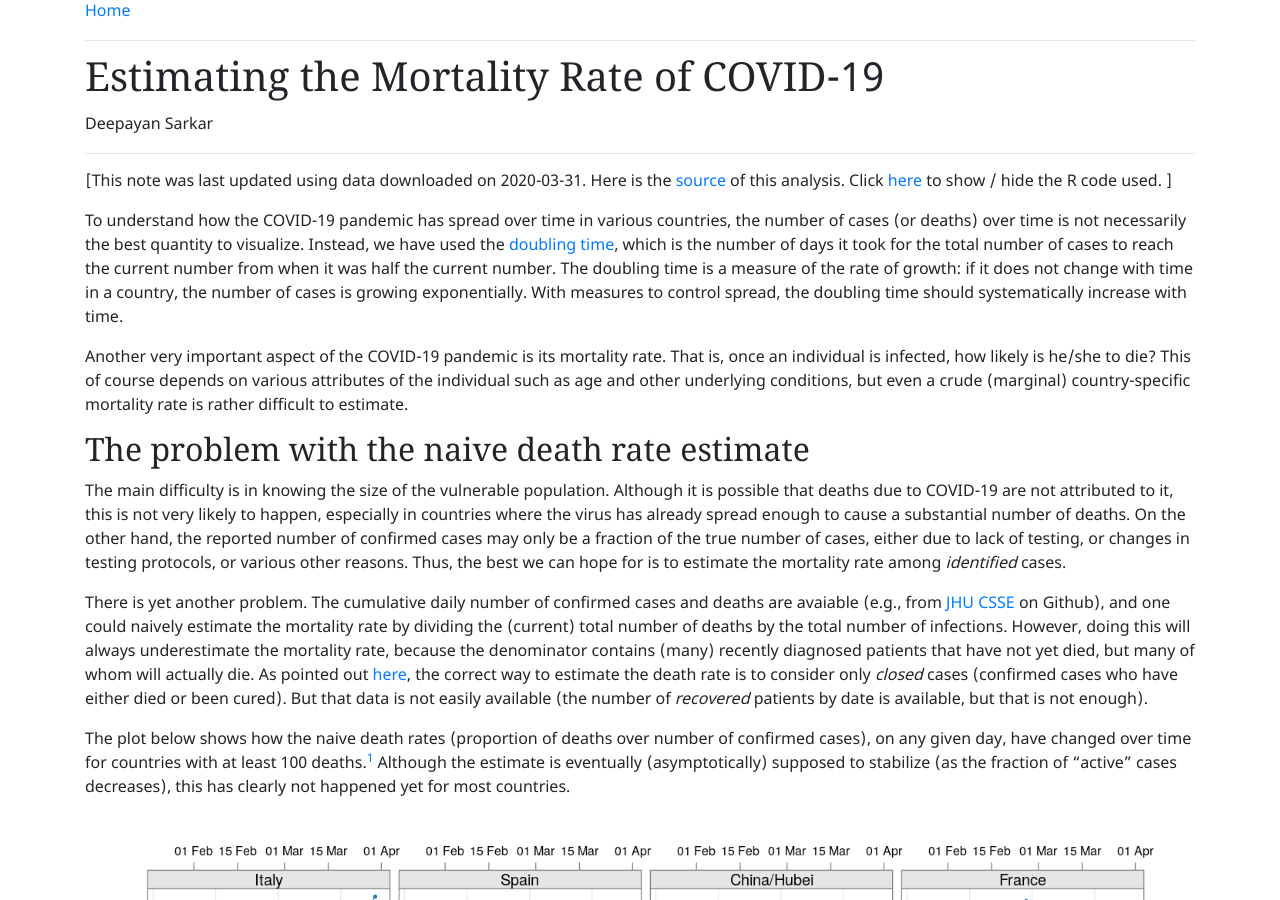
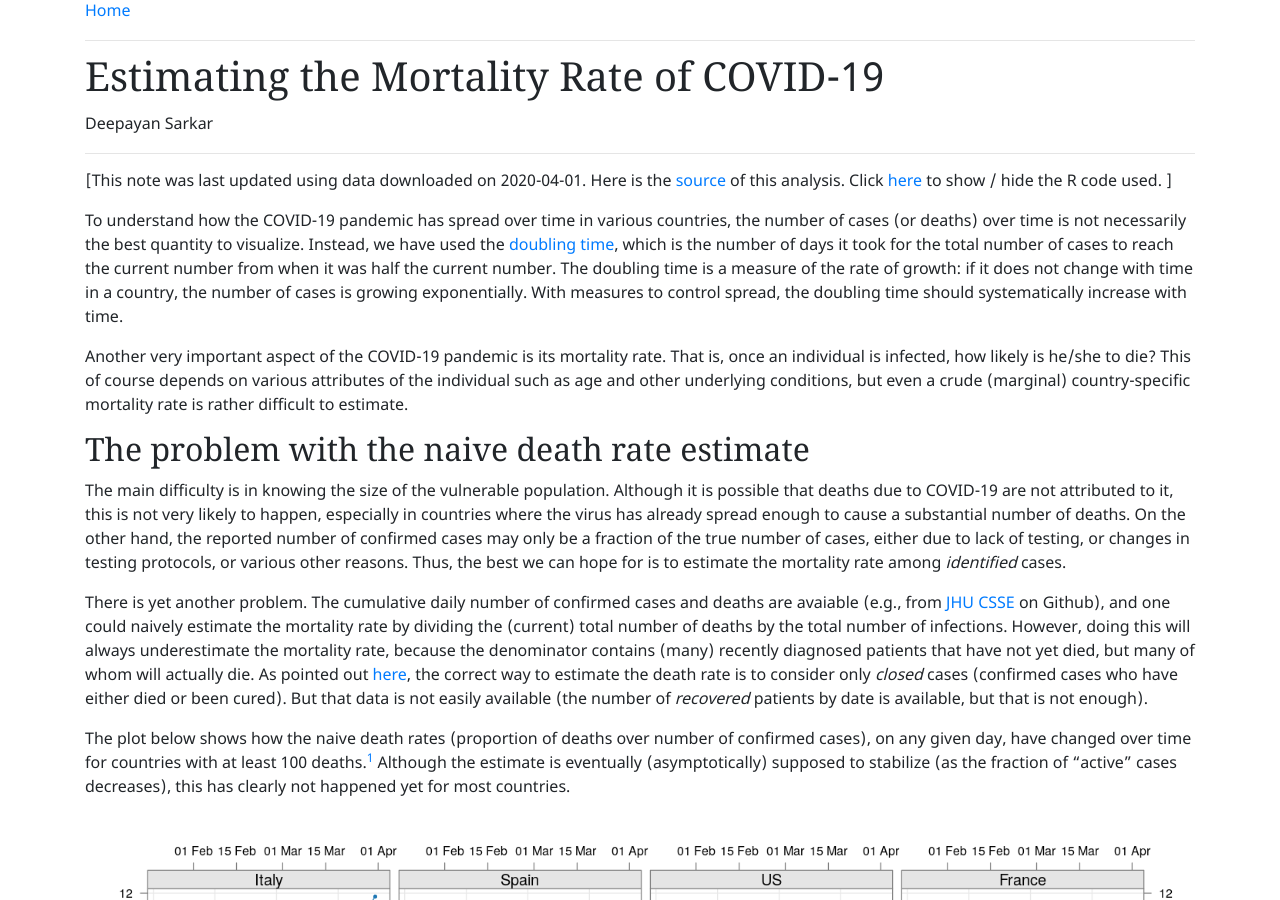
Before and after one commit to deepayan/deepayan.github.io, a Jekyll site: the page built from covid-19/deaths.md, in a window 1280 px wide and 900 px high. Built offline with Jekyll 4.4.1, drawn with Linux system fonts in a browser that asks for light colours; some web fonts are replaced.

Commit message:
updated data

```diff
--- a/covid-19/deaths.md
+++ b/covid-19/deaths.md
@@ -30,7 +30,7 @@
 
 
 [This note was last updated using data downloaded on
-2020-03-31. Here is the
+2020-04-01. Here is the
 [source](deaths.rmd) of this analysis. Click <a href="#"
 data-toggle="collapse" data-target="div.sourceCode"
 aria-expanded="true">here</a> to show / hide the R code used. ]
```
Also changed, not shown: covid-19/doubling.md (+2 -2 lines), covid-19/figures/deaths-ddeath-1.png, covid-19/figures/deaths-tdeath-1.png, covid-19/figures/deaths-unnamed-chunk-3-1.png, covid-19/figures/deaths-unnamed-chunk-4-1.png, covid-19/figures/deaths-unnamed-chunk-5-1.png, covid-19/figures/doubling-unnamed-chunk-4-1.png, covid-19/figures/doubling-unnamed-chunk-6-1.png, covid-19/figures/doubling-unnamed-chunk-7-1.png, covid-19/figures/doubling-unnamed-chunk-7-2.png, covid-19/figures/doubling-unnamed-chunk-8-1.png, covid-19/figures/doubling-unnamed-chunk-8-2.png.
